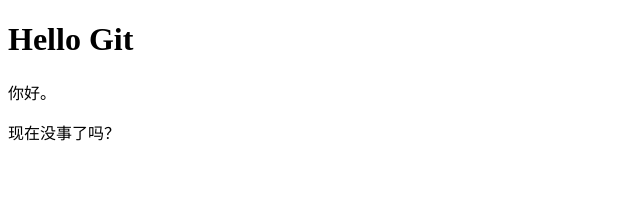
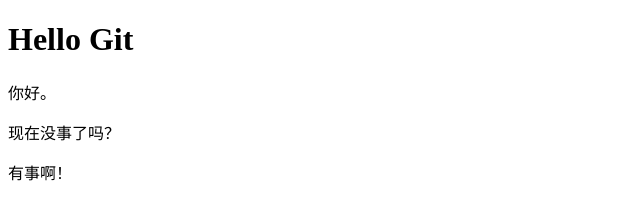
Before and after one commit to 752878067/git, a plain HTML site: page index.html in a window 1280 px wide. Shown: the full height of the page, 0-640 px from the left. Drawn offline with Linux system fonts and the light colour scheme.

Commit message:
Update index.html

```diff
--- a/index.html
+++ b/index.html
@@ -11,6 +11,7 @@
         <h1>Hello Git</h1>
         <p>你好。</p>
         <p>现在没事了吗？</p>
+        <p>有事啊！</p>
     </div>
 </body>
 </html>
```
